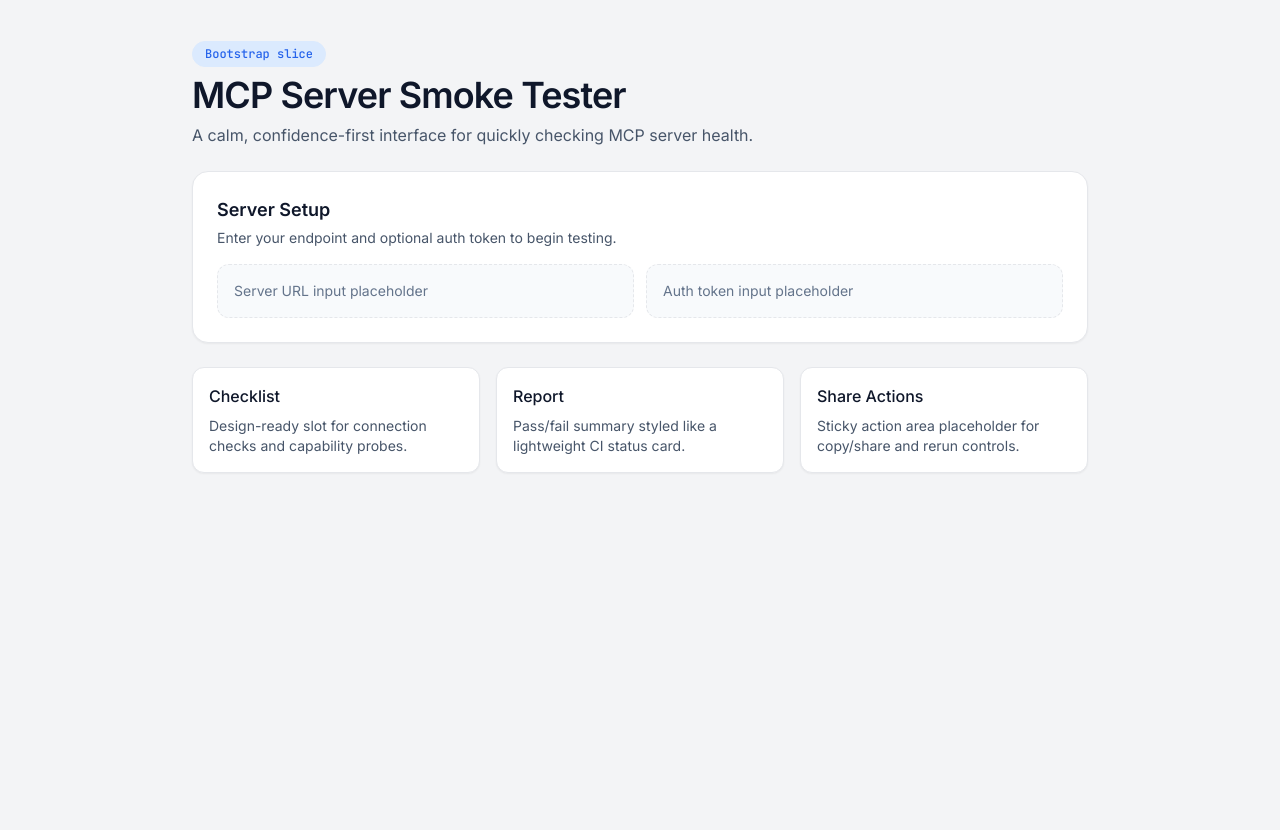
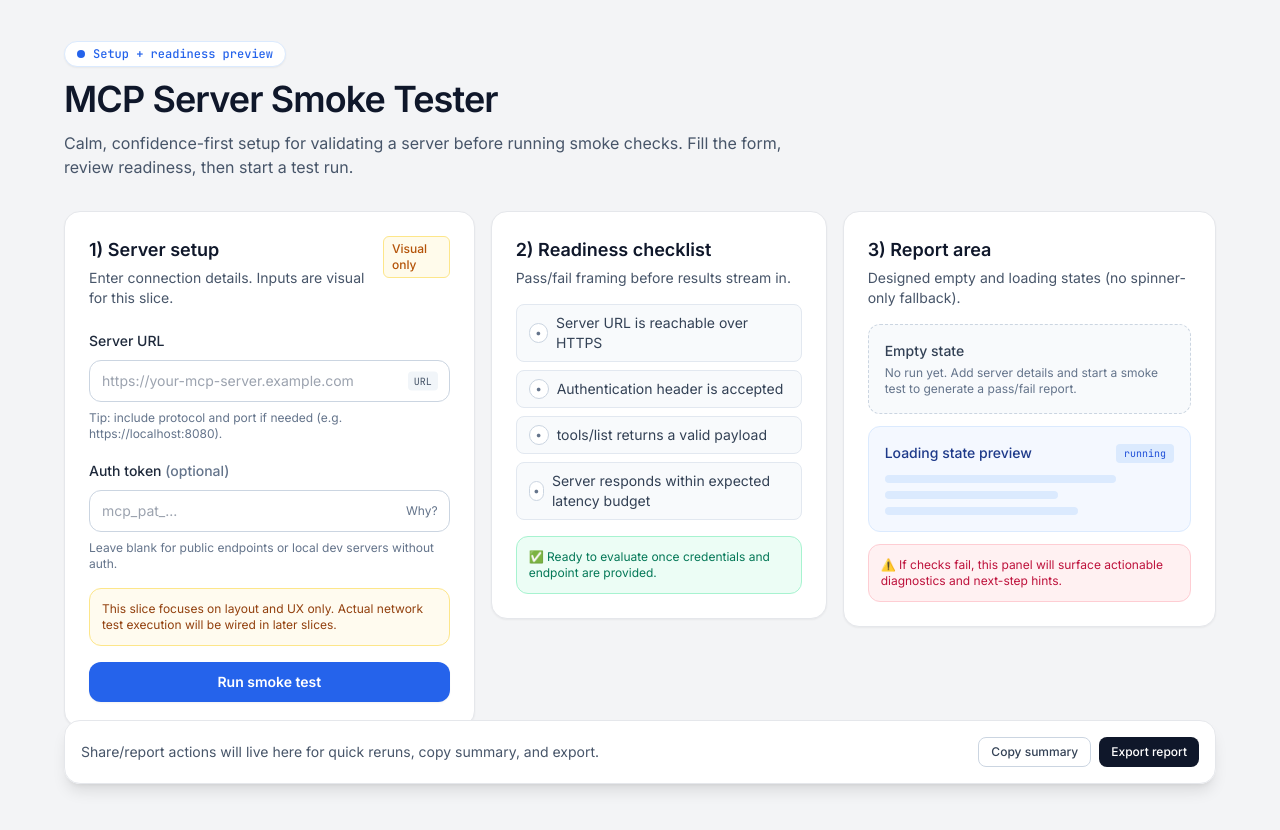
Before and after one commit to Isdaaaaa/mcp-server-smoke-tester, a Next.js app: page / in a window 1280 px wide. Shown: the top 830 px of the page. Before the commit the page ends 800 px from the top, so only its background shows below. Built offline with nearby package versions, Linux system fonts and the light colour scheme.

Commit message:
slice-001: design user input and setup interface

```diff
--- a/app/page.tsx
+++ b/app/page.tsx
@@ -1,44 +1,181 @@
 export default function HomePage() {
+  const checklistItems = [
+    'Server URL is reachable over HTTPS',
+    'Authentication header is accepted',
+    'tools/list returns a valid payload',
+    'Server responds within expected latency budget',
+  ];
+
   return (
-    <main className="min-h-screen bg-surface-bg px-4 py-10 text-slate-900 sm:px-6 lg:px-8">
-      <div className="mx-auto max-w-4xl space-y-6">
-        <header className="space-y-2">
-          <p className="inline-flex rounded-full border border-mcp-blueSoft bg-mcp-blueSoft px-3 py-1 font-mono text-xs font-medium text-mcp-blue">
-            Bootstrap slice
+    <main className="min-h-screen bg-surface-bg px-4 py-8 text-slate-900 sm:px-6 sm:py-10 lg:px-8">
+      <div className="mx-auto flex w-full max-w-6xl flex-col gap-6 lg:gap-8">
+        <header className="space-y-3">
+          <p className="inline-flex items-center gap-2 rounded-full border border-mcp-blueSoft bg-white px-3 py-1 font-mono text-xs font-medium text-mcp-blue shadow-sm">
+            <span className="h-2 w-2 rounded-full bg-mcp-blue" aria-hidden />
+            Setup + readiness preview
           </p>
           <h1 className="text-3xl font-semibold tracking-tight sm:text-4xl">MCP Server Smoke Tester</h1>
-          <p className="max-w-2xl text-sm text-slate-600 sm:text-base">
-            A calm, confidence-first interface for quickly checking MCP server health.
+          <p className="max-w-3xl text-sm text-slate-600 sm:text-base">
+            Calm, confidence-first setup for validating a server before running smoke checks. Fill the form,
+            review readiness, then start a test run.
           </p>
         </header>
 
-        <section className="rounded-2xl border border-surface-border bg-surface-card p-5 shadow-sm sm:p-6">
-          <h2 className="text-lg font-semibold text-slate-900">Server Setup</h2>
-          <p className="mt-1 text-sm text-slate-600">Enter your endpoint and optional auth token to begin testing.</p>
-          <div className="mt-4 grid gap-3 sm:grid-cols-2">
-            <div className="rounded-xl border border-dashed border-surface-border bg-slate-50 p-4 text-sm text-slate-500">
-              Server URL input placeholder
+        <section className="grid gap-4 lg:grid-cols-[1.1fr_0.9fr_1fr] lg:items-start">
+          <article className="rounded-2xl border border-surface-border bg-surface-card p-5 shadow-sm sm:p-6">
+            <div className="mb-5 flex items-start justify-between gap-3">
+              <div>
+                <h2 className="text-lg font-semibold">1) Server setup</h2>
+                <p className="mt-1 text-sm text-slate-600">Enter connection details. Inputs are visual for this slice.</p>
+              </div>
+              <span
+                className="rounded-md border border-amber-200 bg-amber-50 px-2 py-1 text-xs font-medium text-amber-700"
+                title="No requests are sent yet in this slice."
+              >
+                Visual only
+              </span>
             </div>
-            <div className="rounded-xl border border-dashed border-surface-border bg-slate-50 p-4 text-sm text-slate-500">
-              Auth token input placeholder
+
+            <form className="space-y-4" aria-label="Server setup form">
+              <div className="space-y-2">
+                <label htmlFor="server-url" className="text-sm font-medium text-slate-800">
+                  Server URL
+                </label>
+                <div className="relative">
+                  <input
+                    id="server-url"
+                    name="server-url"
+                    type="url"
+                    inputMode="url"
+                    placeholder="https://your-mcp-server.example.com"
+                    className="w-full rounded-xl border border-slate-300 bg-white px-3 py-2.5 pr-10 text-sm outline-none transition focus:border-mcp-blue focus:ring-2 focus:ring-blue-100"
+                    aria-describedby="server-url-help"
+                  />
+                  <span
+                    className="absolute right-3 top-1/2 -translate-y-1/2 rounded bg-slate-100 px-1.5 py-0.5 font-mono text-[10px] text-slate-600"
+                    title="Prefer HTTPS endpoints for production checks."
+                  >
+                    URL
+                  </span>
+                </div>
+                <p id="server-url-help" className="text-xs text-slate-500">
+                  Tip: include protocol and port if needed (e.g. https://localhost:8080).
+                </p>
+              </div>
+
+              <div className="space-y-2">
+                <label htmlFor="auth-token" className="text-sm font-medium text-slate-800">
+                  Auth token <span className="text-slate-500">(optional)</span>
+                </label>
+                <div className="relative">
+                  <input
+                    id="auth-token"
+                    name="auth-token"
+                    type="password"
+                    placeholder="mcp_pat_..."
+                    className="w-full rounded-xl border border-slate-300 bg-white px-3 py-2.5 pr-20 text-sm outline-none transition focus:border-mcp-blue focus:ring-2 focus:ring-blue-100"
+                    aria-describedby="auth-token-help"
+                  />
+                  <span
+                    className="absolute right-3 top-1/2 -translate-y-1/2 text-xs text-slate-500"
+                    title="Used as an Authorization bearer token in future slices."
+                  >
+                    Why?
+                  </span>
+                </div>
+                <p id="auth-token-help" className="text-xs text-slate-500">
+                  Leave blank for public endpoints or local dev servers without auth.
+                </p>
+              </div>
+
+              <div className="rounded-xl border border-amber-200 bg-amber-50/80 p-3 text-xs text-amber-800">
+                This slice focuses on layout and UX only. Actual network test execution will be wired in later slices.
+              </div>
+
+              <button
+                type="button"
+                className="inline-flex w-full items-center justify-center rounded-xl bg-mcp-blue px-4 py-2.5 text-sm font-semibold text-white shadow-sm transition hover:bg-blue-700 focus:outline-none focus:ring-2 focus:ring-blue-300 focus:ring-offset-2"
+              >
+                Run smoke test
+              </button>
+            </form>
+          </article>
+
+          <article className="rounded-2xl border border-surface-border bg-surface-card p-5 shadow-sm sm:p-6">
+            <h2 className="text-lg font-semibold">2) Readiness checklist</h2>
+            <p className="mt-1 text-sm text-slate-600">Pass/fail framing before results stream in.</p>
+
+            <ul className="mt-4 space-y-2" aria-label="Readiness checklist preview">
+              {checklistItems.map((item) => (
+                <li
+                  key={item}
+                  className="flex items-center gap-2 rounded-lg border border-slate-200 bg-slate-50 px-3 py-2 text-sm text-slate-700"
+                >
+                  <span className="inline-flex h-5 w-5 items-center justify-center rounded-full border border-slate-300 bg-white text-xs text-slate-500">
+                    •
+                  </span>
+                  {item}
+                </li>
+              ))}
+            </ul>
+
+            <div className="mt-4 rounded-xl border border-emerald-200 bg-emerald-50 p-3 text-xs text-emerald-700">
+              ✅ Ready to evaluate once credentials and endpoint are provided.
+            </div>
+          </article>
+
+          <article className="rounded-2xl border border-surface-border bg-surface-card p-5 shadow-sm sm:p-6">
+            <h2 className="text-lg font-semibold">3) Report area</h2>
+            <p className="mt-1 text-sm text-slate-600">Designed empty and loading states (no spinner-only fallback).</p>
+
+            <div className="mt-4 space-y-3">
+              <section className="rounded-xl border border-dashed border-slate-300 bg-slate-50 p-4">
+                <p className="text-sm font-medium text-slate-700">Empty state</p>
+                <p className="mt-1 text-xs text-slate-500">
+                  No run yet. Add server details and start a smoke test to generate a pass/fail report.
+                </p>
+              </section>
+
+              <section className="rounded-xl border border-blue-100 bg-blue-50/70 p-4">
+                <div className="flex items-center justify-between gap-2">
+                  <p className="text-sm font-medium text-blue-900">Loading state preview</p>
+                  <span className="rounded bg-blue-100 px-2 py-0.5 font-mono text-[10px] text-blue-700">running</span>
+                </div>
+                <div className="mt-3 space-y-2" aria-hidden>
+                  <div className="h-2 w-4/5 rounded bg-blue-100" />
+                  <div className="h-2 w-3/5 rounded bg-blue-100" />
+                  <div className="h-2 w-2/3 rounded bg-blue-100" />
+                </div>
+              </section>
+
+              <section className="rounded-xl border border-rose-200 bg-rose-50 p-3 text-xs text-rose-700">
+                ⚠️ If checks fail, this panel will surface actionable diagnostics and next-step hints.
+              </section>
+            </div>
+          </article>
+        </section>
+
+        <footer className="sticky bottom-3 z-10 rounded-2xl border border-surface-border bg-white/95 p-3 shadow-lg backdrop-blur sm:bottom-4 sm:p-4">
+          <div className="flex flex-col gap-3 sm:flex-row sm:items-center sm:justify-between">
+            <p className="text-xs text-slate-600 sm:text-sm">
+              Share/report actions will live here for quick reruns, copy summary, and export.
+            </p>
+            <div className="flex gap-2">
+              <button
+                type="button"
+                className="rounded-lg border border-slate-300 px-3 py-1.5 text-xs font-medium text-slate-700 transition hover:bg-slate-50"
+              >
+                Copy summary
+              </button>
+              <button
+                type="button"
+                className="rounded-lg bg-slate-900 px-3 py-1.5 text-xs font-medium text-white transition hover:bg-slate-700"
+              >
+                Export report
+              </button>
             </div>
           </div>
-        </section>
-
-        <section className="grid gap-4 sm:grid-cols-2 lg:grid-cols-3">
-          <article className="rounded-xl border border-surface-border bg-surface-card p-4 shadow-sm">
-            <h3 className="font-medium">Checklist</h3>
-            <p className="mt-2 text-sm text-slate-600">Design-ready slot for connection checks and capability probes.</p>
-          </article>
-          <article className="rounded-xl border border-surface-border bg-surface-card p-4 shadow-sm">
-            <h3 className="font-medium">Report</h3>
-            <p className="mt-2 text-sm text-slate-600">Pass/fail summary styled like a lightweight CI status card.</p>
-          </article>
-          <article className="rounded-xl border border-surface-border bg-surface-card p-4 shadow-sm sm:col-span-2 lg:col-span-1">
-            <h3 className="font-medium">Share Actions</h3>
-            <p className="mt-2 text-sm text-slate-600">Sticky action area placeholder for copy/share and rerun controls.</p>
-          </article>
-        </section>
+        </footer>
       </div>
     </main>
   );
```
